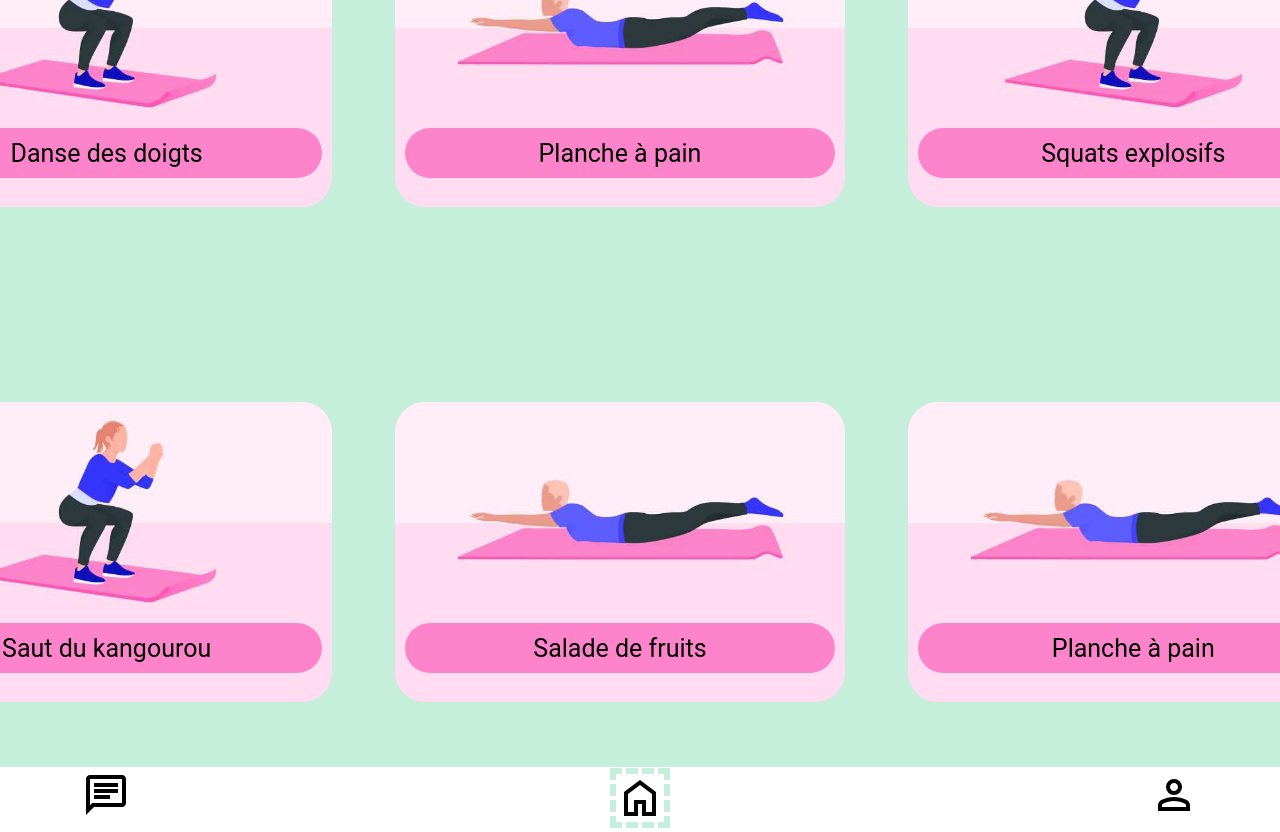
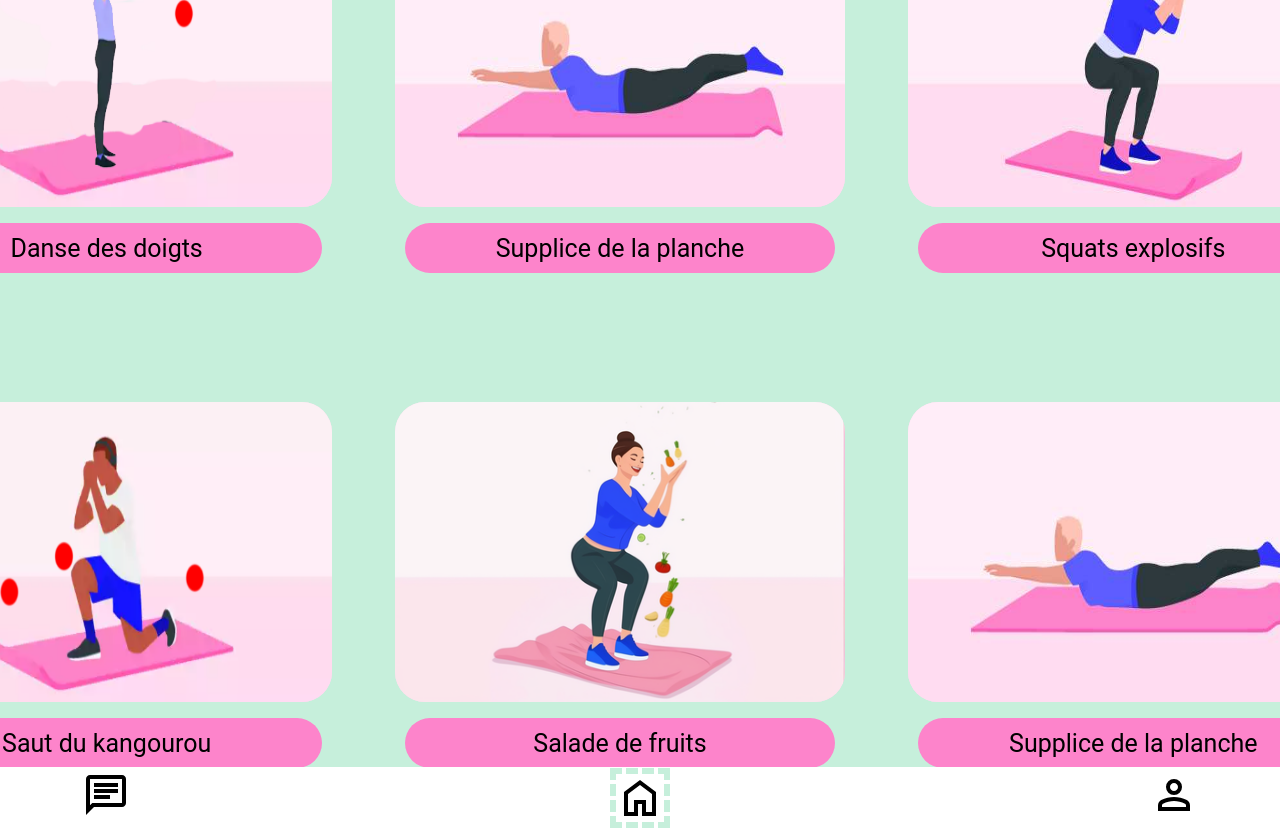
Before and after one commit to Kine-Med/Kine-med, an Angular app in the folder front/: page /home in a window 1280 px wide. Shown: the part 440-1272 px from the top of the page. Built offline with nearby package versions, Linux system fonts and the light colour scheme.

Commit message:
feat(front): add images

```diff
--- a/front/src/app/components/card/card.component.scss
+++ b/front/src/app/components/card/card.component.scss
@@ -11,6 +11,7 @@
 
 .exercise-box img {
   width: var(--ex-width);
+  height: var(--ex-height);
 }
 
 .exercise-text {
--- a/front/src/app/pages/home/home.component.html
+++ b/front/src/app/pages/home/home.component.html
@@ -10,16 +10,16 @@
   <div class="ex-content">
     <h2 class="ex">Motricité</h2>
     <section class="exercises">
-      <app-card [name]="'Danse des doigts'" [url]="'/tutorial/gesture'" [imageUrl]="'assets/squat.jpg'"></app-card>
-      <app-card [name]="'Planche à pain'" [url]="'/tutorial'" [imageUrl]="'assets/plane.jpg'"></app-card>
+      <app-card [name]="'Danse des doigts'" [url]="'/tutorial/gesture'" [imageUrl]="'assets/logo_gesture.png'"></app-card>
+      <app-card [name]="'Supplice de la planche'" [url]="'/tutorial'" [imageUrl]="'assets/plane.jpg'"></app-card>
       <app-card [name]="'Squats explosifs'" [url]="'/tutorial'" [imageUrl]="'assets/squat.jpg'"></app-card>
     </section>
 
     <h2 class="ex">Agilité</h2>
     <section class="exercises">
-      <app-card [name]="'Saut du kangourou'" [url]="'/tutorial/knee'" [imageUrl]="'assets/squat.jpg'"></app-card>
-      <app-card [name]="'Salade de fruits'" [url]="'/tutorial/fruit'" [imageUrl]="'assets/plane.jpg'"></app-card>
-      <app-card [name]="'Planche à pain'" [url]="'/tutorial'" [imageUrl]="'assets/plane.jpg'"></app-card>
+      <app-card [name]="'Saut du kangourou'" [url]="'/tutorial/knee'" [imageUrl]="'assets/logo_knee.png'"></app-card>
+      <app-card [name]="'Salade de fruits'" [url]="'/tutorial/fruit'" [imageUrl]="'assets/fruit_logo.png'"></app-card>
+      <app-card [name]="'Supplice de la planche'" [url]="'/tutorial'" [imageUrl]="'assets/plane.jpg'"></app-card>
     </section>
   </div>
 
--- a/front/src/app/pages/tu-fruit/tu-fruit.component.html
+++ b/front/src/app/pages/tu-fruit/tu-fruit.component.html
@@ -1,7 +1,7 @@
 <div class="class-tutorial">
 
   <section class="exercises">
-    <img style="border-radius: 30px;" src="" alt="Exercice 1">
+    <img style="border-radius: 30px;" src="assets/fruit_logo.png" alt="Salade de fruit">
     <div class="rectangle-container">
       <div class="rectangle-title-container">
         <div class="rectangle-title">Salade de fruit 🥝</div>
--- a/front/src/app/pages/tu-fruit/tu-fruit.component.scss
+++ b/front/src/app/pages/tu-fruit/tu-fruit.component.scss
@@ -59,5 +59,5 @@
 
 img {
   height: 24vh;
-  object-fit: fill;
+  object-fit: contain;
 }
--- a/front/src/app/pages/tu-gesture/tu-gesture.component.html
+++ b/front/src/app/pages/tu-gesture/tu-gesture.component.html
@@ -1,7 +1,7 @@
 <div class="class-tutorial">
 
   <section class="exercises">
-    <img style="border-radius: 30px;" src="" alt="Exercice 1">
+    <img style="border-radius: 30px;" src="assets/logo_gesture.png" alt="La danse des doigs">
     <div class="rectangle-container">
       <div class="rectangle-title-container">
         <div class="rectangle-title">La danse des doigts 🕺</div>
--- a/front/src/app/pages/tu-gesture/tu-gesture.component.scss
+++ b/front/src/app/pages/tu-gesture/tu-gesture.component.scss
@@ -59,5 +59,5 @@
 
 img {
   height: 24vh;
-  object-fit: fill;
+  object-fit: contain;
 }
--- a/front/src/app/pages/tu-knee/tu-knee.component.html
+++ b/front/src/app/pages/tu-knee/tu-knee.component.html
@@ -1,7 +1,7 @@
 <div class="class-tutorial">
 
   <section class="exercises">
-    <img style="border-radius: 30px;" src="" alt="Exercice 1">
+    <img style="border-radius: 30px;" src="assets/logo_knee.png" alt="Saut du kangourou">
     <div class="rectangle-container">
       <div class="rectangle-title-container">
         <div class="rectangle-title">Le saut du kangourou 🦘</div>
--- a/front/src/app/pages/tu-knee/tu-knee.component.scss
+++ b/front/src/app/pages/tu-knee/tu-knee.component.scss
@@ -59,5 +59,5 @@
 
 img {
   height: 24vh;
-  object-fit: fill;
+  object-fit: contain;
 }
```
